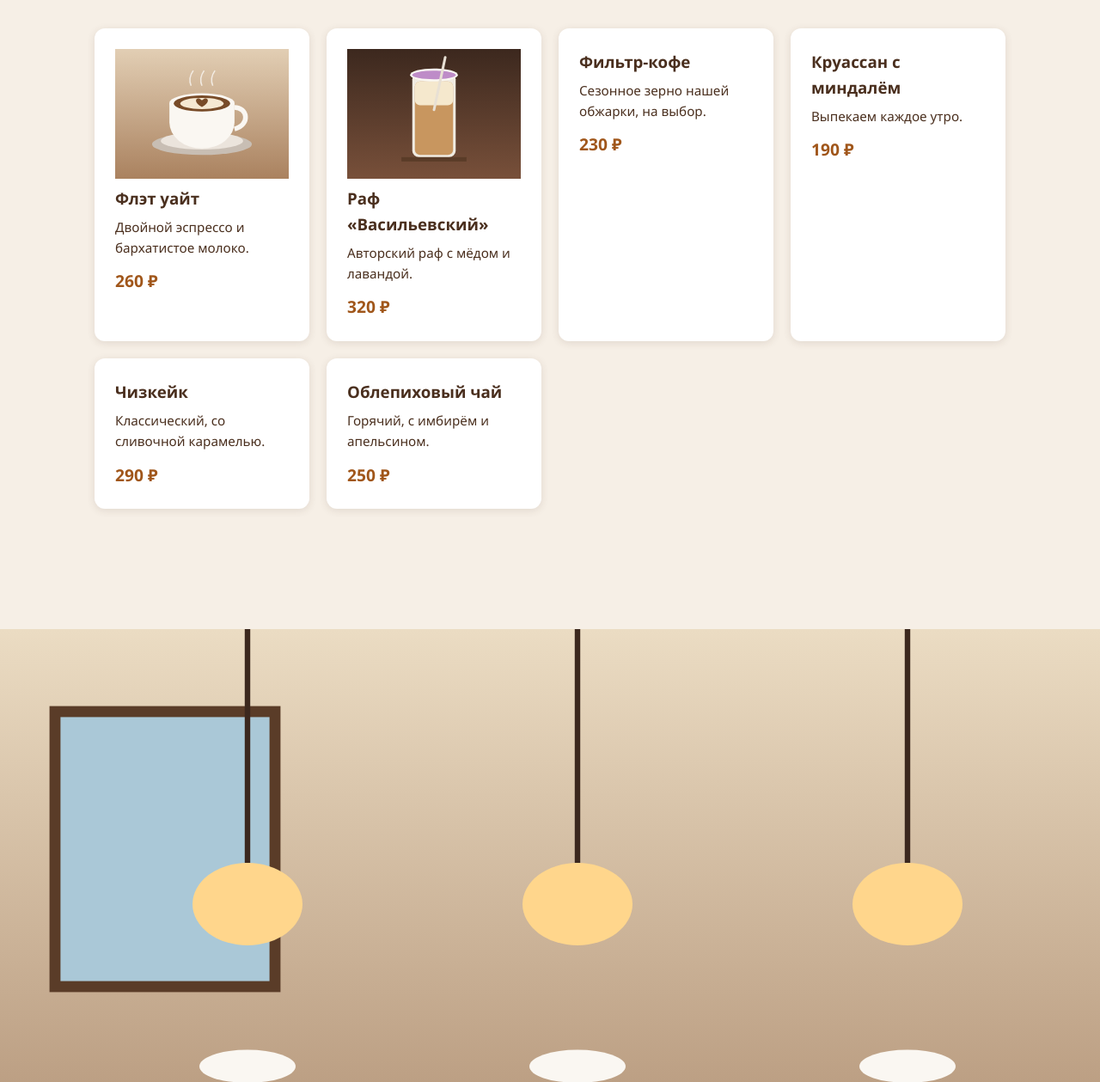
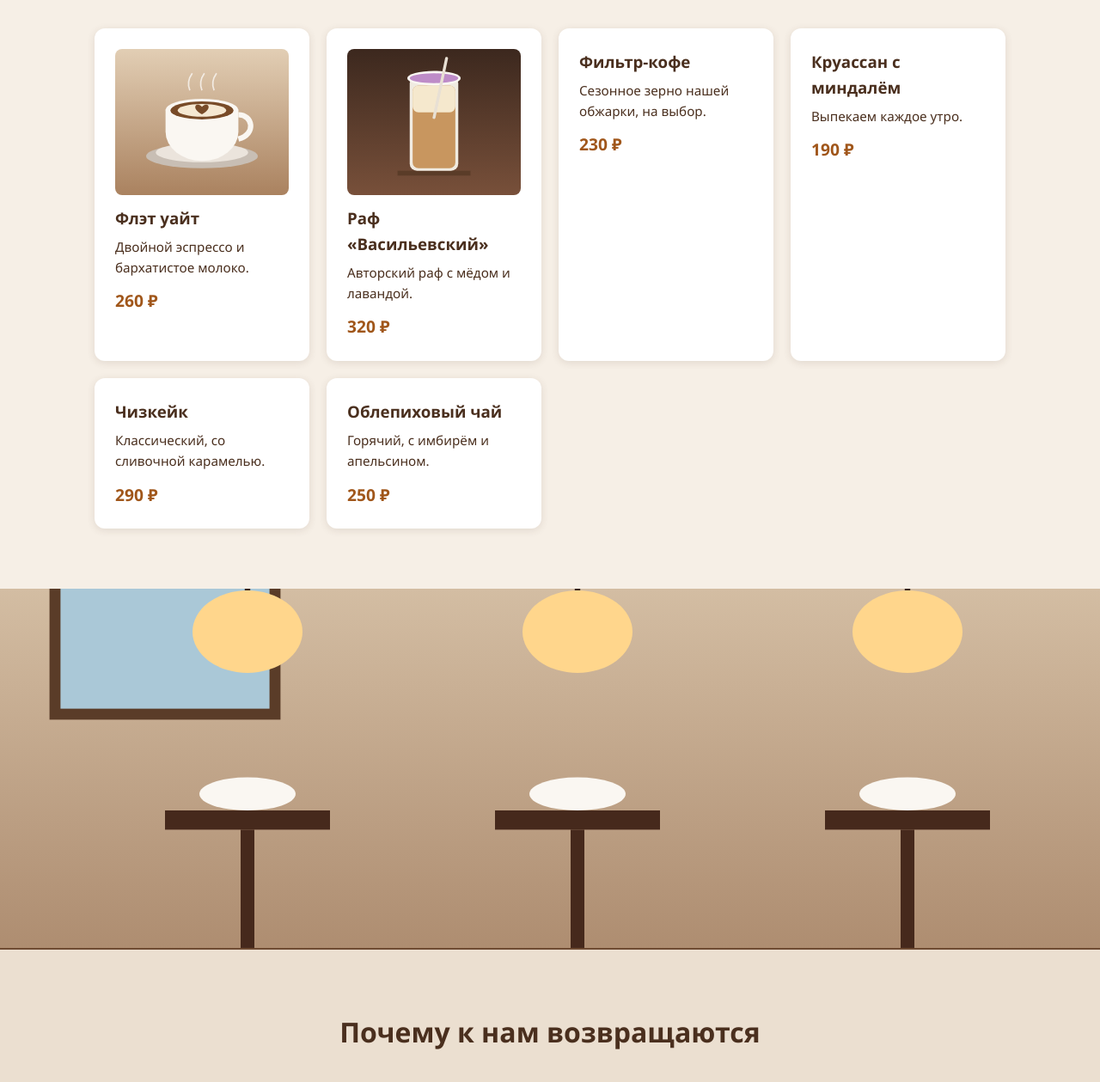
Before and after one commit to zsddddsf/coffee-landing, a plain HTML site: page index.html in a window 1280 px wide. Shown: the part 688-1947 px from the top of the page at 86% size. Drawn offline with Linux system fonts and the light colour scheme.

Commit message:
Add styles for card images and interior section

```diff
--- a/style.css
+++ b/style.css
@@ -71,3 +71,8 @@ footer p + p { margin-top: 6px; }
   section { padding: 50px 0; }
   h2 { font-size: 1.6rem; }
 }
+
+/* Фотографии */
+.card img { width: 100%; height: 170px; object-fit: cover; border-radius: 8px; margin-bottom: 12px; display: block; }
+.interior { padding: 0; }
+.interior img { width: 100%; max-height: 420px; object-fit: cover; display: block; }
```
